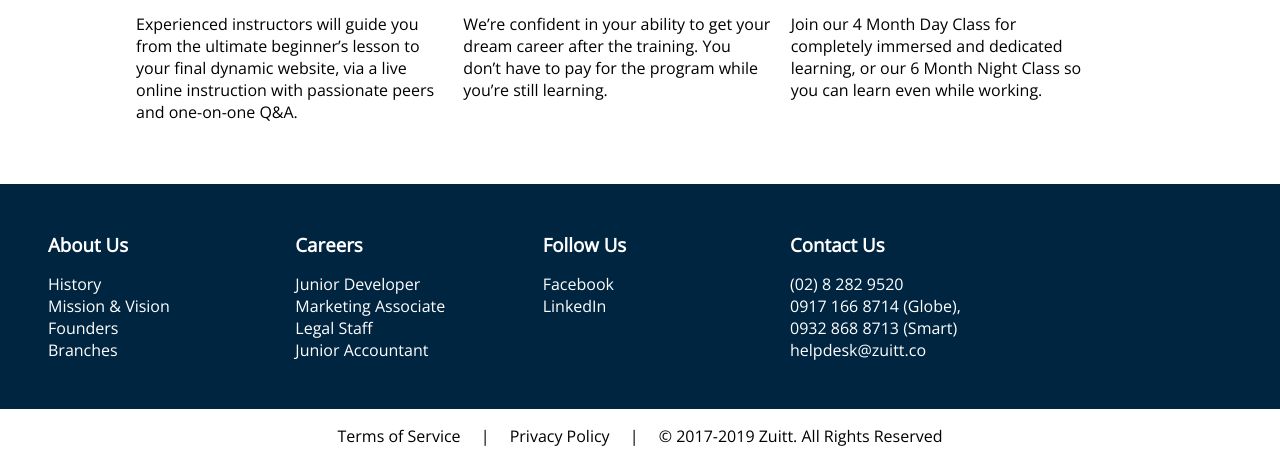
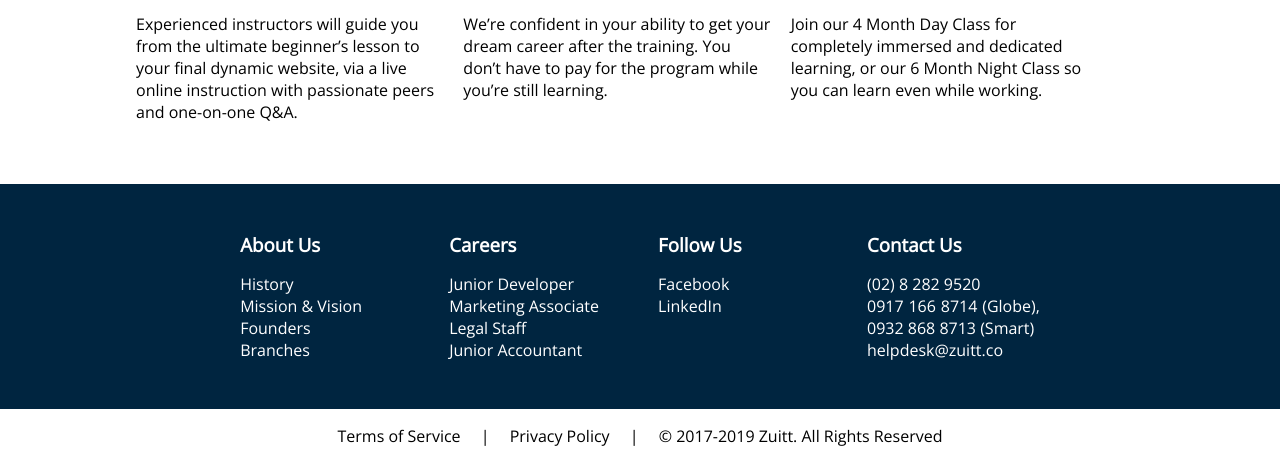
Before and after one commit to donessacayas/s06-activity, a plain HTML site: page index.html in a window 1280 px wide. Shown: the part 744-1207 px from the top of the page. Drawn offline with nearby package versions, Linux system fonts and the light colour scheme.

Commit message:
Update code

```diff
--- a/index.css
+++ b/index.css
@@ -80,7 +80,8 @@ nav .nav, nav .nav-logo {
 #pre-footer {
 	background-color: #002540;
 	color: white;
-	padding: 2rem;
+	padding: 2rem 10%;
+	text-align: center;
 }
 
 #pre-footer h3 {
@@ -89,9 +90,9 @@ nav .nav, nav .nav-logo {
 }
 
 #pre-footer div {
-	align-content: center;
 	display: inline-block;
 	vertical-align: text-top;
+	text-align: justify;
 	width: 20%;
 	padding: 1rem;
 }
```
